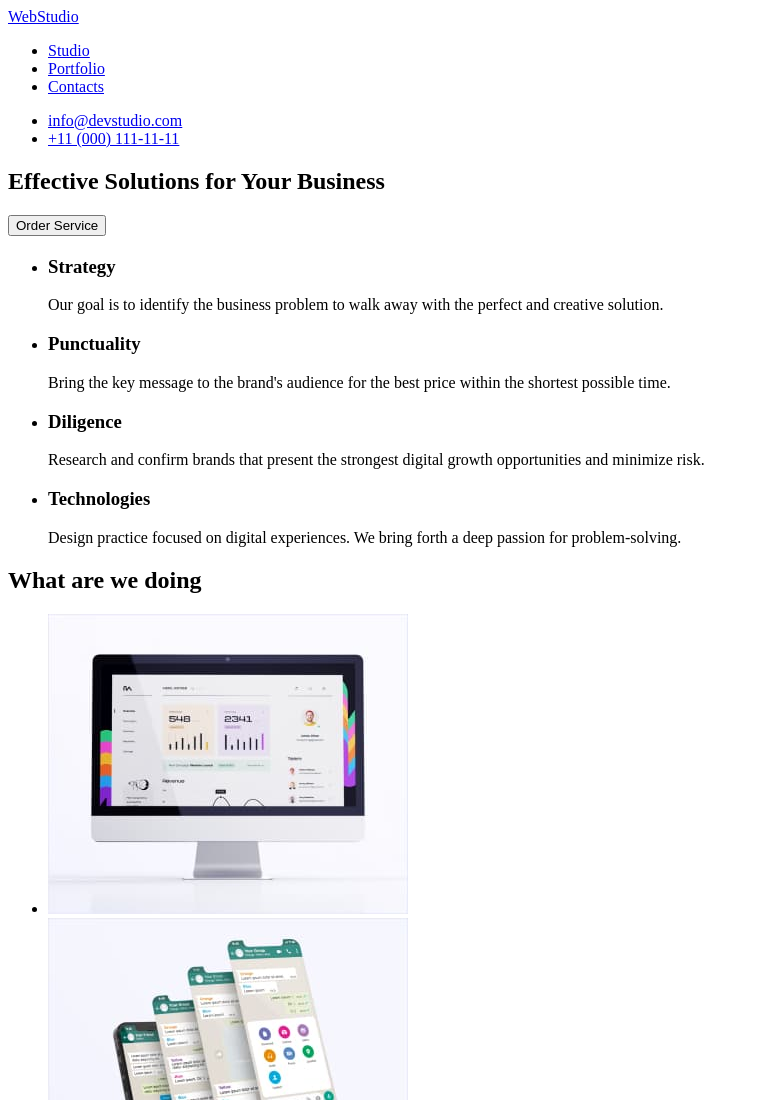
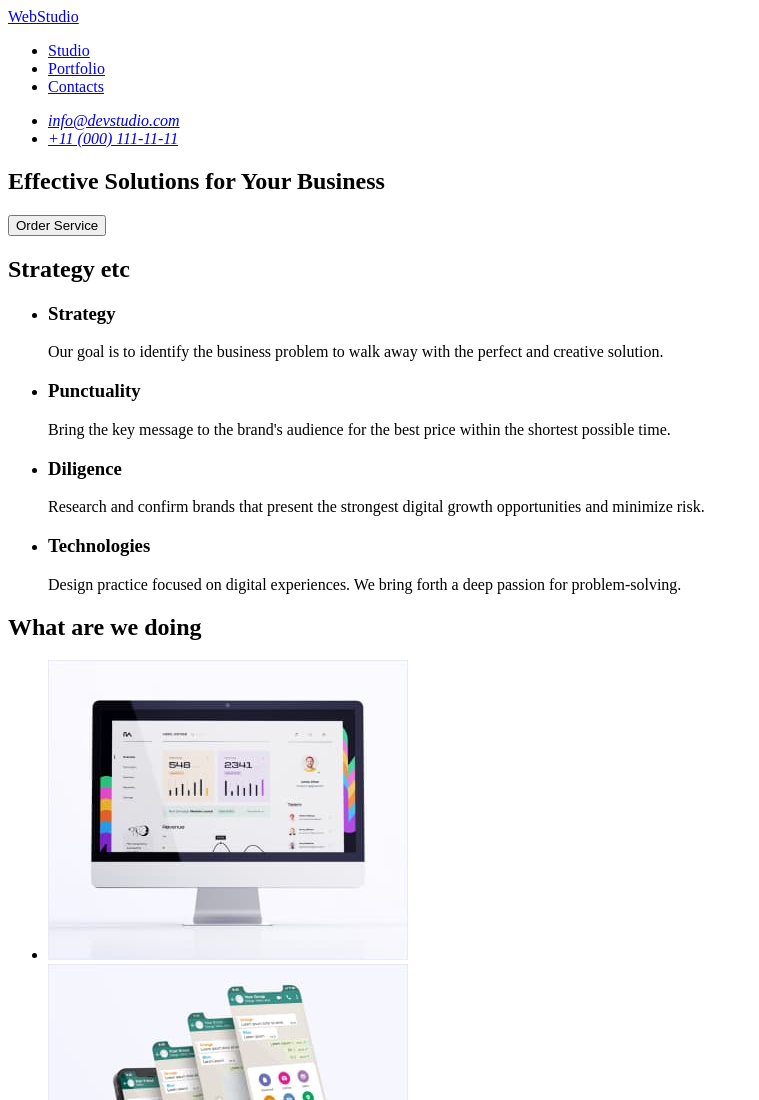
Before and after one commit to VitaTro/goit-markup-hw-01, a plain HTML site: page index.html in a window 1280 px wide. Shown: the top 1100 px of the page, without its empty margins (0-759 px from the left). Drawn offline with Linux system fonts and the light colour scheme.

Commit message:
Update index.html

```diff
--- a/index.html
+++ b/index.html
@@ -17,10 +17,11 @@
                 <li> <a href="Contact">Contacts</a> </li>
             </ul>
         </nav>
+        <address>
         <ul>
        <li> <a href="mailto:info@devstudio.com">info@devstudio.com</a></li>
       <li>  <a href="tel:+110001111111">+11 (000) 111-11-11</a></li>
-        </ul>
+        </ul></address>
     </header>
         <main>
             <section>
@@ -28,7 +29,7 @@
                 <button type="button">Order Service</button>
             </section>
             <section>
-                <h2></h2>
+                <h2>Strategy etc</h2>
                 <ul>
                     <li>
                         <h3>Strategy</h3>
```
